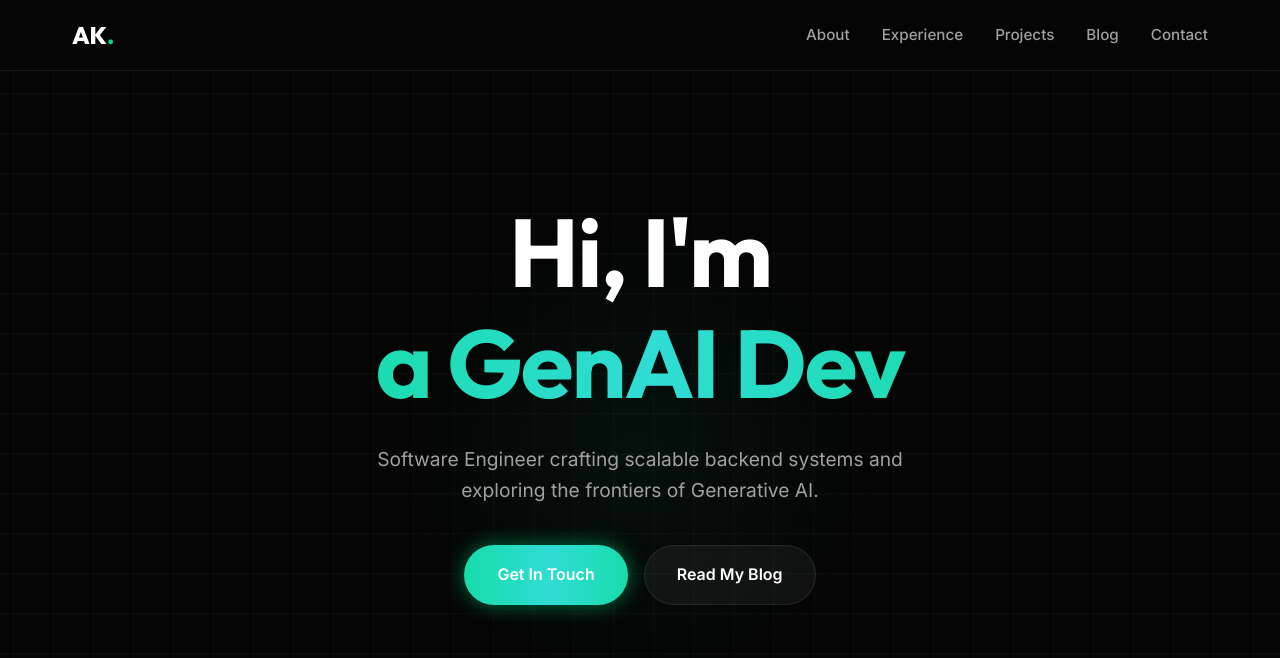
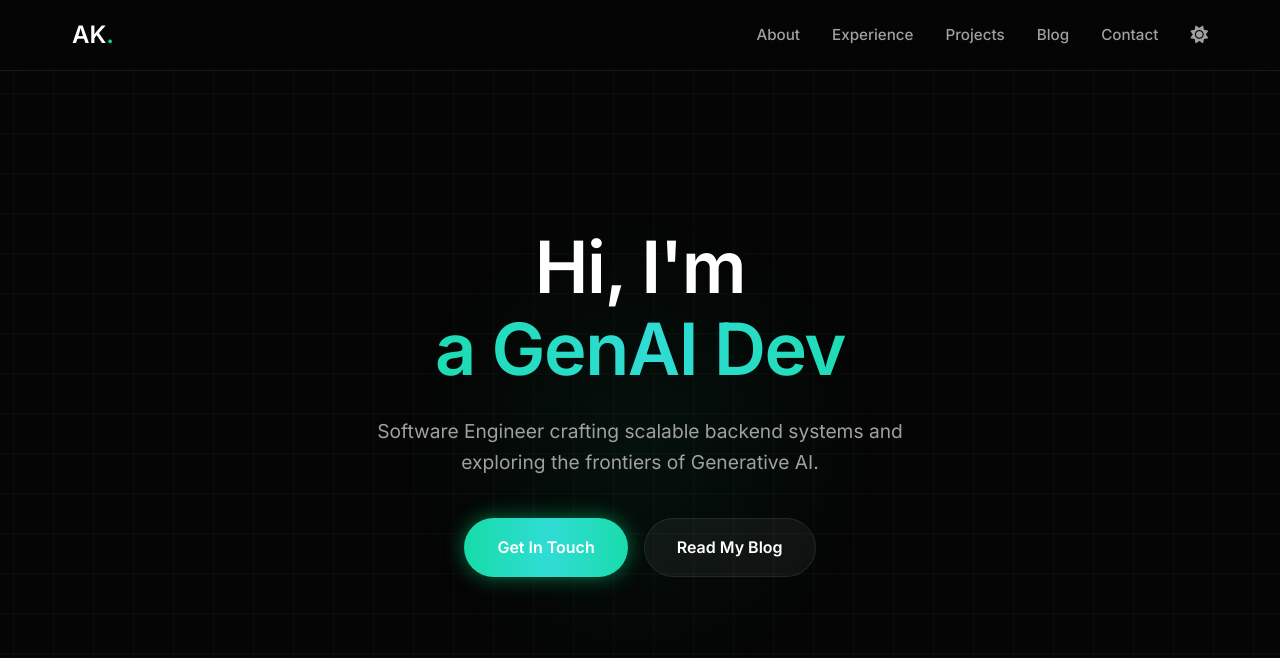
Before and after one commit to anuraag-khare/anuraag-khare.github.io, a Jekyll site: the page built from index.html, in a window 1280 px wide and 900 px high. Shown: the top 658 px of the window. Built offline with Jekyll 4.4.1, drawn with Linux system fonts in a browser that asks for light colours; the list of posts is cut into pages by our own code.

Commit message:
feat: Implement light/dark theme toggle with CSS variables and update styling across the site.

```diff
--- a/_includes/head.html
+++ b/_includes/head.html
@@ -7,7 +7,9 @@
 <!-- Google Fonts -->
 <link rel="preconnect" href="https://fonts.googleapis.com">
 <link rel="preconnect" href="https://fonts.gstatic.com" crossorigin>
-<link href="https://fonts.googleapis.com/css2?family=Inter:wght@300;400;500;600&family=Outfit:wght@500;700;800&display=swap" rel="stylesheet">
+<link
+    href="https://fonts.googleapis.com/css2?family=Inter:wght@300;400;500;600&family=Outfit:wght@500;700;800&family=Merriweather:ital,wght@0,300;0,400;0,700;0,900;1,300;1,400;1,700;1,900&display=swap"
+    rel="stylesheet">
 <link rel="stylesheet" href="https://cdnjs.cloudflare.com/ajax/libs/font-awesome/6.4.0/css/all.min.css">
 
 <!-- Local Stylesheet -->
--- a/_includes/header.html
+++ b/_includes/header.html
@@ -1,6 +1,8 @@
 <header id="main-header">
     <div class="container" style="display: flex; justify-content: space-between; align-items: center;">
-        <a href="{{ '/' | relative_url }}" style="font-family: var(--font-heading); font-weight: 800; font-size: 1.5rem; color: #fff;">AK<span style="color: var(--accent-primary);">.</span></a>
+        <a href="{{ '/' | relative_url }}"
+            style="font-family: var(--font-heading); font-weight: 800; font-size: 1.5rem; color: var(--heading-color);">AK<span
+                style="color: var(--accent-primary);">.</span></a>
 
         <!-- Desktop Nav -->
         <nav style="display: none;" class="desktop-nav">
@@ -8,26 +10,39 @@
                 <a href="{{ '/' | relative_url }}#about" class="nav-link">About</a>
                 <a href="{{ '/' | relative_url }}#experience" class="nav-link">Experience</a>
                 <a href="{{ '/' | relative_url }}#projects" class="nav-link">Projects</a>
-                <a href="{{ '/blog/' | relative_url }}" class="nav-link {% if page.url contains '/blog' %}active{% endif %}">Blog</a>
+                <a href="{{ '/blog/' | relative_url }}"
+                    class="nav-link {% if page.url contains '/blog' %}active{% endif %}">Blog</a>
                 <a href="{{ '/' | relative_url }}#contact" class="nav-link">Contact</a>
+                <button id="theme-toggle"
+                    style="background: none; border: none; color: var(--text-secondary); font-size: 1.1rem; cursor: pointer; transition: color 0.3s ease;">
+                    <i class="fas fa-moon"></i>
+                </button>
             </div>
         </nav>
 
         <!-- Mobile Menu Button -->
-        <button id="mobile-menu-button" style="background: none; border: none; color: #fff; font-size: 1.5rem; cursor: pointer;" class="mobile-only">
+        <button id="mobile-menu-button"
+            style="background: none; border: none; color: var(--heading-color); font-size: 1.5rem; cursor: pointer;"
+            class="mobile-only">
             <i class="fas fa-bars"></i>
         </button>
     </div>
 
     <!-- Mobile Menu Overlay -->
-    <div id="mobile-menu" style="position: fixed; top: 0; left: 0; width: 100%; height: 100vh; display: none; flex-direction: column; align-items: center; justify-content: center; z-index: 2000;">
-        <button id="close-menu" style="position: absolute; top: 2rem; right: 2rem; background: none; border: none; color: #fff; font-size: 2rem; cursor: pointer;">&times;</button>
+    <div id="mobile-menu"
+        style="position: fixed; top: 0; left: 0; width: 100%; height: 100vh; display: none; flex-direction: column; align-items: center; justify-content: center; z-index: 2000;">
+        <button id="close-menu"
+            style="position: absolute; top: 2rem; right: 2rem; background: none; border: none; color: var(--heading-color); font-size: 2rem; cursor: pointer;">&times;</button>
         <nav style="display: flex; flex-direction: column; gap: 2rem; text-align: center;">
             <a href="{{ '/' | relative_url }}#about" class="nav-link" style="font-size: 1.5rem;">About</a>
             <a href="{{ '/' | relative_url }}#experience" class="nav-link" style="font-size: 1.5rem;">Experience</a>
             <a href="{{ '/' | relative_url }}#projects" class="nav-link" style="font-size: 1.5rem;">Projects</a>
             <a href="{{ '/blog/' | relative_url }}" class="nav-link" style="font-size: 1.5rem;">Blog</a>
             <a href="{{ '/' | relative_url }}#contact" class="nav-link" style="font-size: 1.5rem;">Contact</a>
+            <button id="theme-toggle-mobile"
+                style="background: none; border: none; color: var(--heading-color); font-size: 1.5rem; cursor: pointer; margin-top: 1rem;">
+                <i class="fas fa-moon"></i> Toggle Theme
+            </button>
         </nav>
     </div>
 </header>
--- a/assets/css/style.css
+++ b/assets/css/style.css
@@ -11,8 +11,37 @@
     --accent-glow: rgba(0, 220, 130, 0.5);
     --border-color: rgba(255, 255, 255, 0.08);
     --grid-color: rgba(255, 255, 255, 0.03);
-    --font-heading: 'Outfit', sans-serif;
+    --font-heading: 'Inter', sans-serif;
     --font-body: 'Inter', sans-serif;
+    --header-bg: rgba(5, 5, 5, 0.8);
+    --mobile-menu-bg: rgba(5, 5, 5, 0.95);
+    --heading-color: #ffffff;
+    --btn-secondary-bg: rgba(255, 255, 255, 0.05);
+    --btn-secondary-color: #fff;
+    --btn-secondary-border: var(--border-color);
+    --gradient-text-start: #fff;
+    --code-bg: rgba(15, 15, 20, 0.8);
+    --code-border: var(--border-color);
+}
+
+[data-theme="light"] {
+    --bg-color: #ffffff;
+    --card-bg: rgba(240, 240, 240, 0.6);
+    --text-primary: #1a1a1a;
+    --text-secondary: #4a4a4a;
+    --border-color: rgba(0, 0, 0, 0.1);
+    --grid-color: rgba(0, 0, 0, 0.05);
+    /* Adjust accent glow for light mode visibility */
+    --accent-glow: rgba(0, 220, 130, 0.2);
+    --header-bg: rgba(255, 255, 255, 0.9);
+    --mobile-menu-bg: rgba(255, 255, 255, 0.98);
+    --heading-color: #1a1a1a;
+    --btn-secondary-bg: rgba(0, 0, 0, 0.05);
+    --btn-secondary-color: #1a1a1a;
+    --btn-secondary-border: rgba(0, 0, 0, 0.1);
+    --gradient-text-start: #1a1a1a;
+    --code-bg: #f5f5f5;
+    --code-border: rgba(0, 0, 0, 0.1);
 }
 
 * {
@@ -72,7 +101,7 @@
     font-family: var(--font-heading);
     font-weight: 700;
     letter-spacing: -0.02em;
-    color: #fff;
+    color: var(--heading-color);
 }
 
 a {
@@ -110,7 +139,7 @@
 
 header.sticky-navbar-show {
     transform: translateY(0);
-    background: rgba(5, 5, 5, 0.8);
+    background: var(--header-bg);
     backdrop-filter: blur(12px);
     border-bottom: 1px solid var(--border-color);
     padding: 1rem 0;
@@ -124,7 +153,7 @@
 }
 
 .nav-link:hover {
-    color: #fff;
+    color: var(--heading-color);
 }
 
 .nav-link::after {
@@ -154,19 +183,19 @@
 }
 
 .hero-title {
-    font-size: 4rem;
+    font-size: 3rem;
     line-height: 1.1;
     margin-bottom: 1.5rem;
 }
 
 @media (min-width: 768px) {
     .hero-title {
-        font-size: 6rem;
+        font-size: 4.5rem;
     }
 }
 
 .gradient-text {
-    background: linear-gradient(135deg, #fff 0%, var(--text-secondary) 100%);
+    background: linear-gradient(135deg, var(--gradient-text-start) 0%, var(--text-secondary) 100%);
     -webkit-background-clip: text;
     background-clip: text;
     -webkit-text-fill-color: transparent;
@@ -310,15 +339,15 @@
 }
 
 .btn-secondary {
-    background: rgba(255, 255, 255, 0.05);
-    color: #fff;
-    border-color: var(--border-color);
+    background: var(--btn-secondary-bg);
+    color: var(--btn-secondary-color);
+    border-color: var(--btn-secondary-border);
     backdrop-filter: blur(10px);
 }
 
 .btn-secondary:hover {
     background: rgba(255, 255, 255, 0.1);
-    border-color: #fff;
+    border-color: var(--heading-color);
 }
 
 /* --- Cards (Projects/Experience) --- */
@@ -403,6 +432,6 @@
 
 /* --- Mobile Menu --- */
 #mobile-menu {
-    background: rgba(5, 5, 5, 0.95);
+    background: var(--mobile-menu-bg);
     backdrop-filter: blur(20px);
 }
--- a/assets/js/script.js
+++ b/assets/js/script.js
@@ -5,6 +5,62 @@
     const closeMenuButton = document.getElementById('close-menu');
     const mobileMenu = document.getElementById('mobile-menu');
     const navLinks = document.querySelectorAll('.nav-link');
+
+    // --- Theme Toggle ---
+    const themeToggleBtn = document.getElementById('theme-toggle');
+    const themeToggleMobileBtn = document.getElementById('theme-toggle-mobile');
+    const htmlElement = document.documentElement;
+    const moonIcon = '<i class="fas fa-moon"></i>';
+    const sunIcon = '<i class="fas fa-sun"></i>';
+
+    // Check for saved user preference, if any, on load of the website
+    const savedTheme = localStorage.getItem('theme');
+    const prefersDark = window.matchMedia && window.matchMedia('(prefers-color-scheme: dark)').matches;
+
+    if (savedTheme) {
+        htmlElement.setAttribute('data-theme', savedTheme);
+        updateToggleIcons(savedTheme);
+    } else if (prefersDark) {
+        // Default to dark if system prefers it (or just default to dark as per original design)
+        // Our default CSS is dark, so we don't need to do anything unless it's light
+    }
+
+    function toggleTheme() {
+        const currentTheme = htmlElement.getAttribute('data-theme');
+        const newTheme = currentTheme === 'light' ? 'dark' : 'light';
+
+        htmlElement.setAttribute('data-theme', newTheme);
+        localStorage.setItem('theme', newTheme);
+        updateToggleIcons(newTheme);
+    }
+
+    function updateToggleIcons(theme) {
+        const icon = theme === 'light' ? moonIcon : sunIcon; // If light, show moon to switch to dark
+        // Wait, if it's light mode, we want to show the Moon icon (to switch to dark).
+        // If it's dark mode, we want to show the Sun icon (to switch to light).
+
+        // Actually, let's look at the implementation plan.
+        // Dark is default.
+        // If theme is 'light', we are in light mode. Button should show Moon.
+        // If theme is not set or 'dark', we are in dark mode. Button should show Sun.
+
+        const content = theme === 'light' ? moonIcon : sunIcon;
+
+        if (themeToggleBtn) themeToggleBtn.innerHTML = content;
+        if (themeToggleMobileBtn) {
+            themeToggleMobileBtn.innerHTML = content + ' Toggle Theme';
+        }
+    }
+
+    // Initial icon state
+    if (htmlElement.getAttribute('data-theme') === 'light') {
+        updateToggleIcons('light');
+    } else {
+        updateToggleIcons('dark');
+    }
+
+    if (themeToggleBtn) themeToggleBtn.addEventListener('click', toggleTheme);
+    if (themeToggleMobileBtn) themeToggleMobileBtn.addEventListener('click', toggleTheme);
 
     function openMenu() {
         mobileMenu.style.display = 'flex';
--- a/index.html
+++ b/index.html
@@ -51,29 +51,38 @@
                 <h3 style="font-size: 1.5rem; margin-bottom: 1.5rem;">Technical Arsenal</h3>
 
                 <div style="margin-bottom: 2rem;">
-                    <h4 style="color: #fff; margin-bottom: 1rem; font-size: 1.1rem;">Languages</h4>
+                    <h4 style="color: var(--heading-color); margin-bottom: 1rem; font-size: 1.1rem;">Languages</h4>
                     <div style="display: flex; flex-wrap: wrap; gap: 0.8rem;">
-                        <span class="tech-tag">Python</span><span class="tech-tag">Java</span><span
-                            class="tech-tag">Go</span><span class="tech-tag">TypeScript</span>
+                        <span class="tech-tag"><i class="fab fa-python"></i> Python</span>
+                        <span class="tech-tag"><i class="fab fa-java"></i> Java</span>
+                        <span class="tech-tag"><i class="fab fa-golang"></i> Go</span>
+                        <span class="tech-tag"><i class="fas fa-code"></i> TypeScript</span>
                     </div>
                 </div>
 
                 <div style="margin-bottom: 2rem;">
-                    <h4 style="color: #fff; margin-bottom: 1rem; font-size: 1.1rem;">Web & Databases</h4>
+                    <h4 style="color: var(--heading-color); margin-bottom: 1rem; font-size: 1.1rem;">Web & Databases
+                    </h4>
                     <div style="display: flex; flex-wrap: wrap; gap: 0.8rem;">
-                        <span class="tech-tag">Django</span><span class="tech-tag">FastAPI</span><span
-                            class="tech-tag">SpringBoot</span><span class="tech-tag">Express.js</span><span
-                            class="tech-tag">PostgreSQL</span><span class="tech-tag">MongoDB</span><span
-                            class="tech-tag">Redis</span>
+                        <span class="tech-tag"><i class="fab fa-python"></i> Django</span>
+                        <span class="tech-tag"><i class="fas fa-bolt"></i> FastAPI</span>
+                        <span class="tech-tag"><i class="fas fa-leaf"></i> SpringBoot</span>
+                        <span class="tech-tag"><i class="fab fa-node-js"></i> Express.js</span>
+                        <span class="tech-tag"><i class="fas fa-database"></i> PostgreSQL</span>
+                        <span class="tech-tag"><i class="fas fa-database"></i> MongoDB</span>
+                        <span class="tech-tag"><i class="fas fa-server"></i> Redis</span>
                     </div>
                 </div>
 
                 <div>
-                    <h4 style="color: #fff; margin-bottom: 1rem; font-size: 1.1rem;">Cloud & Tools</h4>
+                    <h4 style="color: var(--heading-color); margin-bottom: 1rem; font-size: 1.1rem;">Cloud & Tools</h4>
                     <div style="display: flex; flex-wrap: wrap; gap: 0.8rem;">
-                        <span class="tech-tag">GCP</span><span class="tech-tag">AWS</span><span
-                            class="tech-tag">RabbitMQ</span><span class="tech-tag">Docker</span><span
-                            class="tech-tag">Kubernetes</span><span class="tech-tag">GenAI</span>
+                        <span class="tech-tag"><i class="fab fa-google"></i> GCP</span>
+                        <span class="tech-tag"><i class="fab fa-aws"></i> AWS</span>
+                        <span class="tech-tag"><i class="fas fa-envelope"></i> RabbitMQ</span>
+                        <span class="tech-tag"><i class="fab fa-docker"></i> Docker</span>
+                        <span class="tech-tag"><i class="fas fa-dharmachakra"></i> Kubernetes</span>
+                        <span class="tech-tag"><i class="fas fa-robot"></i> GenAI</span>
                     </div>
                 </div>
             </div>
@@ -191,7 +200,7 @@
                     {{ post.date | date: "%B %d, %Y" }}
                 </span>
                 <h3 style="font-size: 1.3rem; margin-bottom: 0.5rem;">
-                    <a href="{{ post.url | relative_url }}" style="color: #fff;">{{ post.title }}</a>
+                    <a href="{{ post.url | relative_url }}" style="color: var(--heading-color);">{{ post.title }}</a>
                 </h3>
                 <p style="color: var(--text-secondary); margin-bottom: 1rem; font-size: 0.95rem;">
                     {{ post.excerpt | strip_html | truncate: 120 }}
```
Also changed, not shown: assets/css/blog.css (+53 -9 lines), blog.html (+18 -9 lines).
